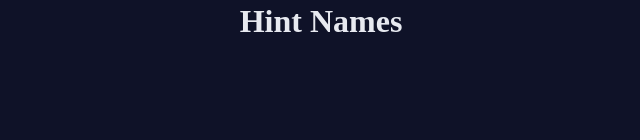
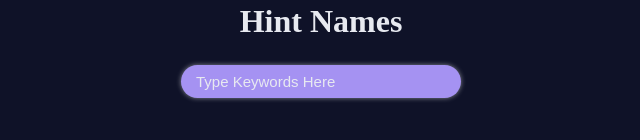
Before and after one commit to chaitanyatekane/Hint-Names, a React (Create React App) app: page / in a window 1280 px wide. Shown: the part 250-390 px from the top of the page, without its empty margins (319-959 px from the left). Built offline with nearby package versions, Linux system fonts and the light colour scheme; a web font is replaced by a local one.

Commit message:
add SearchBox component along with css

```diff
--- a/src/components/App/App.js
+++ b/src/components/App/App.js
@@ -1,5 +1,6 @@
 import React from 'react';
 import Header from '../Header/Header';
+import SearchBox from '../SearchBox/SearchBox';
 import './App.css';
 
 class App extends React.Component {
@@ -12,6 +13,7 @@ class App extends React.Component {
         return (
             <div>
                 <Header headTitle={this.state.headerText} />
+                <SearchBox />
             </div>
         );
     }
--- a/src/components/SearchBox/SearchBox.css
+++ b/src/components/SearchBox/SearchBox.css
@@ -0,0 +1,25 @@
+.search-container {
+    display: flex;
+    flex-direction: row;
+    justify-content: center;
+    margin: 10px;
+}
+
+.search-input {
+    padding: 8px 15px;
+    font-size: 15px;
+    width: 250px;
+    border-width: 0;
+    background: #a592f2;
+    color: #e7e9f0;
+    border-radius: 50px;
+    box-shadow: 0 0 5px rgba(255, 255, 255, 0.5);
+}
+
+.search-input::placeholder {
+    color: #e7e9f0;
+}
+
+.search-input::focus {
+    outline: none;
+}
--- a/src/components/SearchBox/SearchBox.js
+++ b/src/components/SearchBox/SearchBox.js
@@ -0,0 +1,12 @@
+import React from 'react';
+import './SearchBox.css';
+
+const SearchBox = () => {
+    return (
+        <div className="search-container">
+            <input placeholder="Type Keywords Here" className="search-input" />
+        </div>
+    );
+};
+
+export default SearchBox;
```
